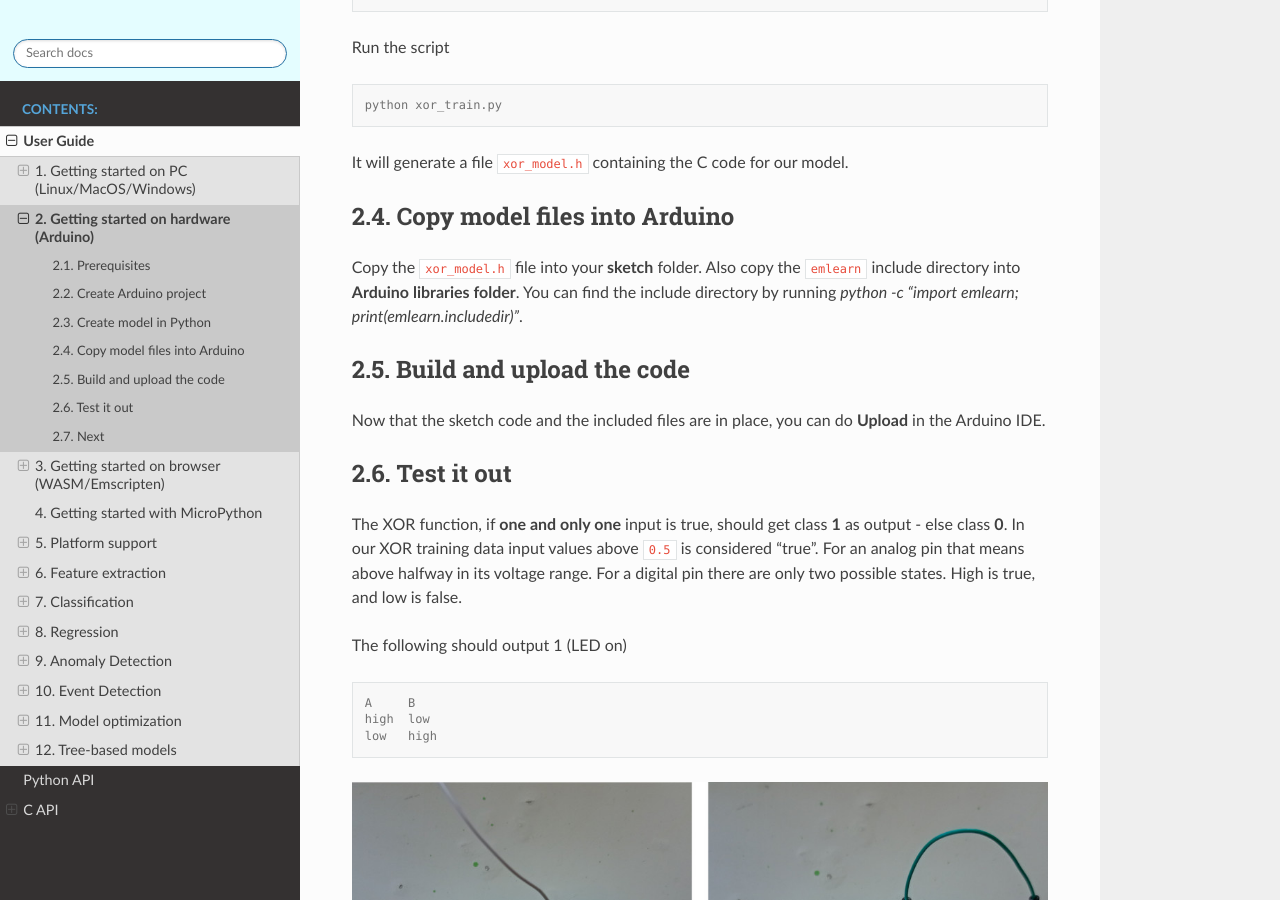
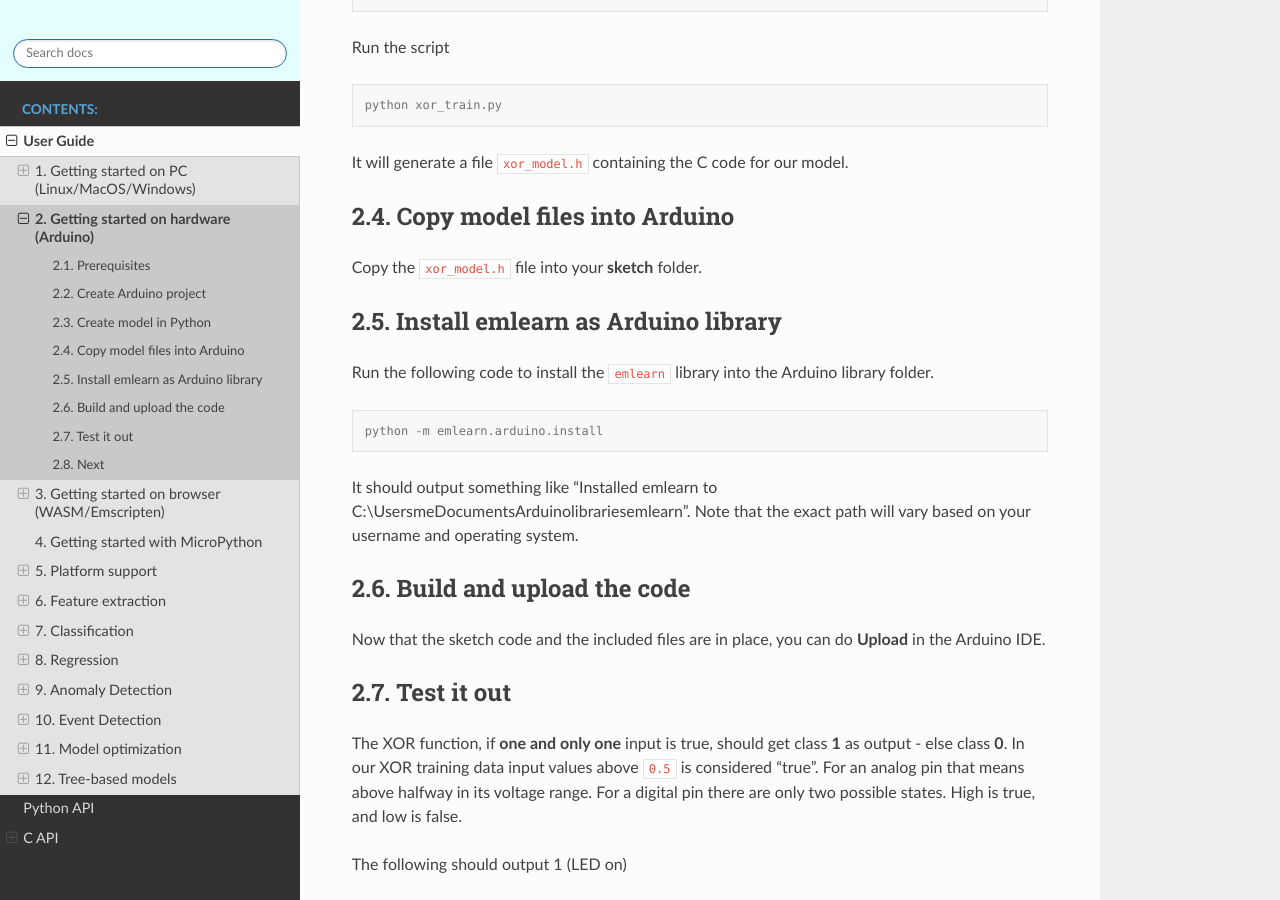
Before and after one commit to emlearn/emlearn, a Sphinx documentation site: the page built from docs/getting_started_arduino.rst, in a window 1280 px wide and 900 px high, scrolled down 1417 px. Built offline with Sphinx 7.4.7 and the Read the Docs theme 2.0.0, drawn with Linux system fonts in a browser that asks for light colours.

Commit message:
docs: Update Arduino install

```diff
--- a/docs/getting_started_arduino.rst
+++ b/docs/getting_started_arduino.rst
@@ -67,8 +67,19 @@ Copy model files into Arduino
 =============================
 
 Copy the ``xor_model.h`` file into your **sketch** folder.
-Also copy the ``emlearn`` include directory into **Arduino libraries folder**.
-You can find the include directory by running `python -c "import emlearn; print(emlearn.includedir)"`.
+
+Install emlearn as Arduino library
+=============================
+
+Run the following code to install the ``emlearn`` library
+into the Arduino library folder.
+
+.. code-block:: console
+
+    python -m emlearn.arduino.install
+
+It should output something like "Installed emlearn to C:\\Users\me\Documents\Arduino\libraries\emlearn".
+Note that the exact path will vary based on your username and operating system.
 
 
 Build and upload the code
```
